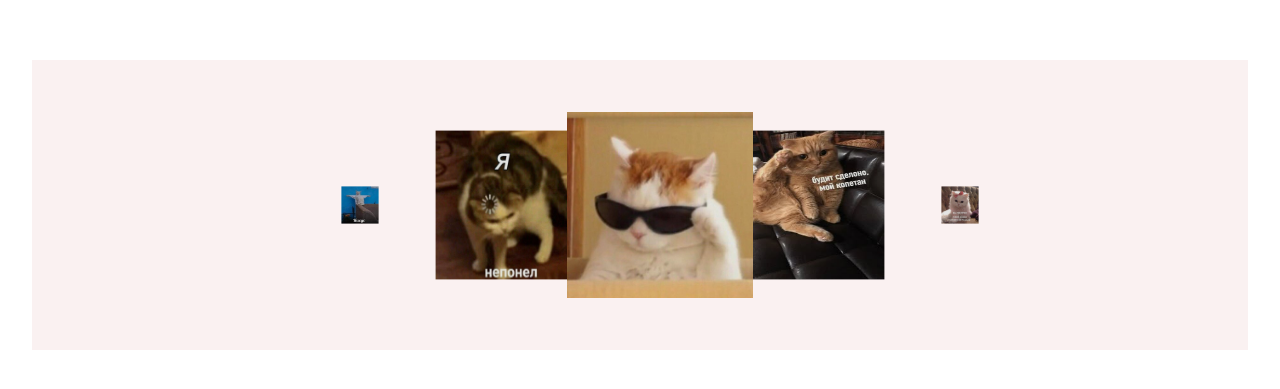
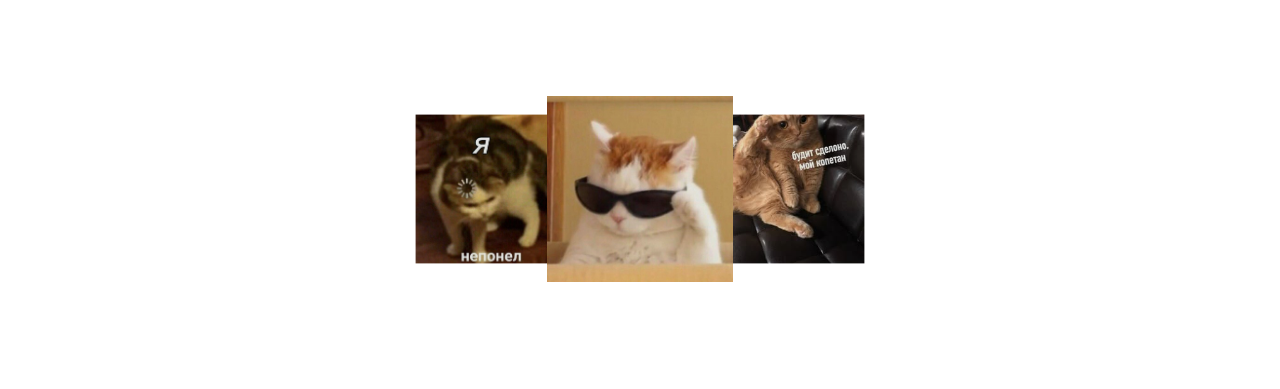
Before and after one commit to YalalovaYuliana/slider-carousel, a React (Vite) app: page / in a window 1280 px wide. Shown: the part 211-600 px from the top of the page. Built offline with nearby package versions, Linux system fonts and the light colour scheme.

Commit message:
corrected container size

```diff
--- a/src/components/Slider.css
+++ b/src/components/Slider.css
@@ -6,52 +6,23 @@
 
 .container {
     overflow: hidden;
-    padding: 20px;
-    margin-top: 2em;
-    background: rgba(203, 123, 123, 0.1)
 }
 
 .card-carousel {
-    --card-width: 250px;
-    --card-height: 250px;
-    --carousel-min-width: 1500px;
     z-index: 1;
     position: relative;
     margin: 0 auto;
-    width: 100%;
-    height: var(--card-height);
-    min-width: var(--carousel-min-width);
     transition: filter .3s ease;
-    display: flex;
-    justify-content: center;
-    /* Центрирование по горизонтали */
-    align-items: center;
-    /* Центрирование по вертикали */
-    overflow: hidden;
-    /* Убираем лишние отступы */
-    margin: 0 auto;
-    /* Автоматические отступы */
 }
 
-@media screen and (max-width: 640px) {
-    .card-carousel {
-        margin-left: calc((100vw - var(--carousel-min-width) - 40px) / 2)
-    }
-}
-
-.card-carousel.smooth-return {
-    transition: all .2s ease;
+.container.smooth-return .card {
+    transition: transform 0.8s ease, left 0.8s ease, opacity 0.8s ease;
 }
 
 .card-carousel .card {
-    width: 250px;
-    height: var(--card-height);
     position: absolute;
+    object-fit: cover;
     margin: 0;
     transition: inherit;
     filter: brightness(.9);
-    display: flex;
-    flex-direction: column;
-    align-items: center;
-    justify-content: center;
 }
--- a/src/components/Slider.jsx
+++ b/src/components/Slider.jsx
@@ -9,11 +9,15 @@ import img5 from '/src/assets/img5.jpg';
 const imageArray = [img1, img2, img3, img4, img5];
 
 function Slider() {
+    const sizeSlides = { width: '250', height: '250' } // размер слайда
+    const spacebetweenSlides = 150  // расстояние между центрами слайдов
+
     const containerRef = useRef();
     const cardRefs = useRef([]);
     const xScale = useRef({});
 
     function startDrag(e1, callback) {
+        console.log("startDrag")
         const isTouch = "touches" in e1;
         const startX = isTouch ? e1.touches[0].clientX : e1.clientX;
 
@@ -25,6 +29,7 @@ function Slider() {
     }
 
     const initDrag = useCallback((callback) => {
+        console.log("initDrag")
         let handler;
 
         return e1 => {
@@ -54,13 +59,12 @@ function Slider() {
     }, [initDrag]);
 
     const cards = imageArray.map((image, index) => (
-        <img className="card" src={image} key={index} ref={el => (cardRefs.current[index] = el)} />
+        <img className="card" style={{ width: sizeSlides.width + 'px', height: sizeSlides.height + 'px' }} src={image} key={index} ref={el => (cardRefs.current[index] = el)} />
     ));
 
     const calcPos = useCallback((x, scale, cardWidth) => {
-        const spacing = 150; // расстояние между центрами карточек
         const center = containerRef.current.offsetWidth / 2;
-        const position = center + x * spacing - cardWidth / 2;
+        const position = center + x * spacebetweenSlides - cardWidth / 2;
         return position;
     }, []);
 
@@ -133,6 +137,7 @@ function Slider() {
     }, [calcScale, calcScale2, calcPos, updateCards]);
 
     const moveCards = useCallback((data) => {
+        console.log("moveCards")
         if (!cardRefs.current[0] || !containerRef.current) return;
 
         const centerIndex = (cardRefs.current.length - 1) / 2;
@@ -183,7 +188,7 @@ function Slider() {
 
     return (
         <div ref={containerRef} className="container">
-            <div className="card-carousel">
+            <div className="card-carousel" style={{ width: (+sizeSlides.width * 1.8) + 'px', height: sizeSlides.height + 'px' }}>
                 {cards}
             </div>
         </div>
```
